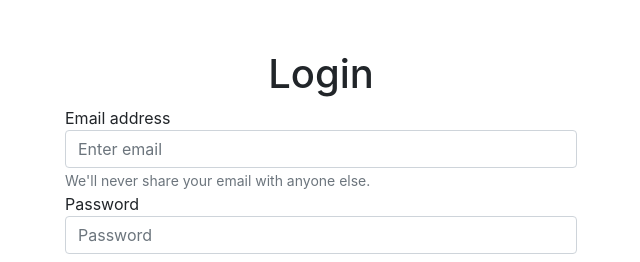
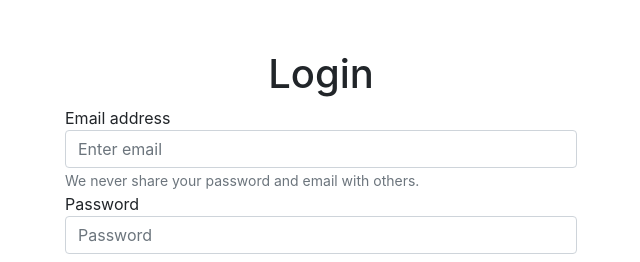
Before and after one commit to legionJP/user-data-book, a React (Create React App) app in the folder frontend/: page /login in a window 1280 px wide. Shown: the top 262 px of the page, without its empty margins (319-959 px from the left). Built offline with nearby package versions, Linux system fonts and the light colour scheme.

Commit message:
modifying login page

```diff
--- a/frontend/src/Components/Login.js
+++ b/frontend/src/Components/Login.js
@@ -68,7 +68,7 @@ function Login() {
             onChange={handleChange}
           />
           <small id="emailHelp" className="form-text text-muted">
-            We'll never share your email with anyone else.
+            We never share your password and email with others.
           </small>
         </div>
         <div className="form-group">
```
